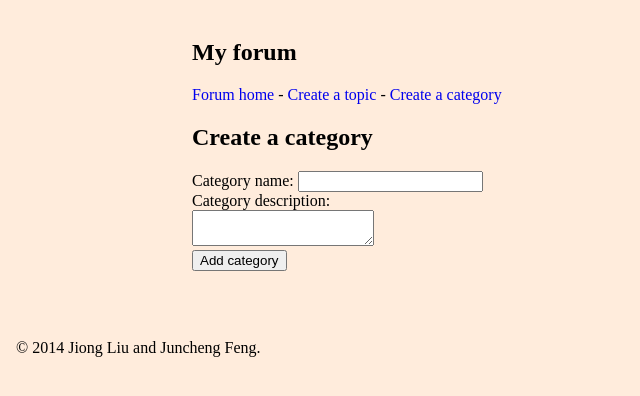
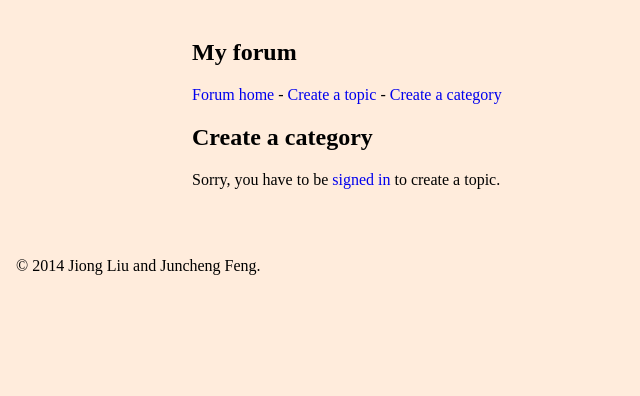
Before and after one commit to jonprivate/ztea, a PHP site: page /ztea/create_cat.php in a window 1280 px wide. Shown: the part 166-562 px from the top of the page, without its empty margins (0-640 px from the left). Run offline with PHP 8.4, Linux system fonts and the light colour scheme; some web fonts are replaced.

Commit message:
fix create_cat.php

```diff
--- a/create_cat.php
+++ b/create_cat.php
@@ -3,17 +3,15 @@
     include 'forum_nav.php';
     require_once 'db_query.php';
     connectToDB();
-    /*
-    echo '<tr>';
-    echo '<td class="leftpart">';
-    echo '<h3><a href="category.php?id=">Category name</a></h3> Category description goes here';
-    echo '</td>';
-    echo '<td class="rightpart">';
-    echo '<a href="topic.php?id=' . '">Topic subject</a> at 10-10';
-    echo '</td>';
-    echo '</tr>';*/
+
     echo '<h2>Create a category</h2>';
-
+    if(!$uid_isset || !$uid_isvalid)
+    {
+        //the user is not signed in
+        echo 'Sorry, you have to be <a href="/ztea/signin.php">signed in</a> to create a topic.';
+    }
+    else
+    {
 
         if($_SERVER['REQUEST_METHOD'] != 'POST')
         {
@@ -43,6 +41,7 @@
                echo 'New category successfully added. <a href="category.php?id=' . $catid . '">Your new category</a>.';
                }
         }
+    }
 
     include 'footer.php';
     closeDB();
```
Also changed, not shown: 1 other file.
